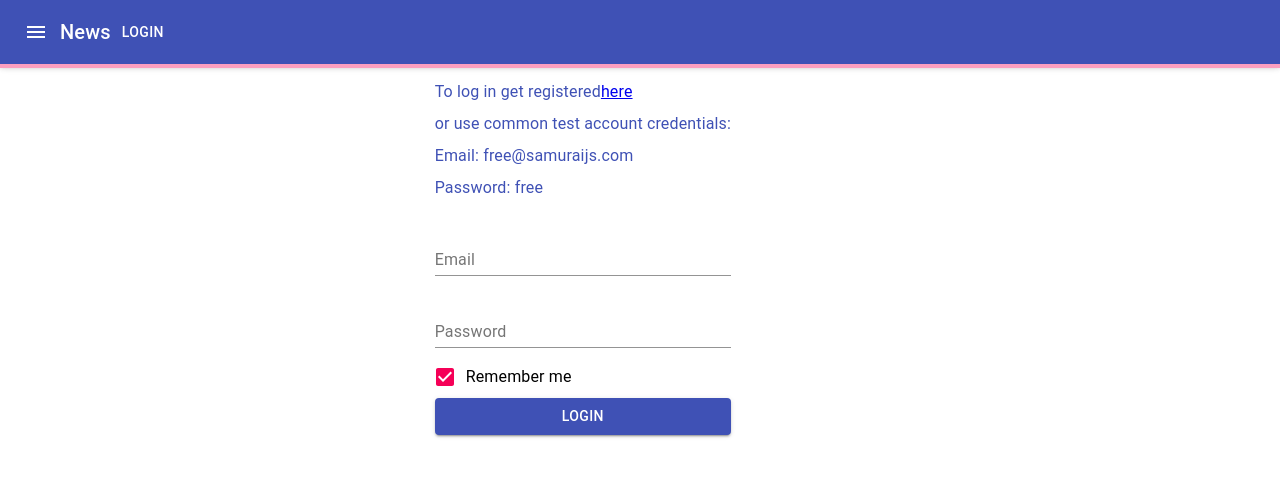
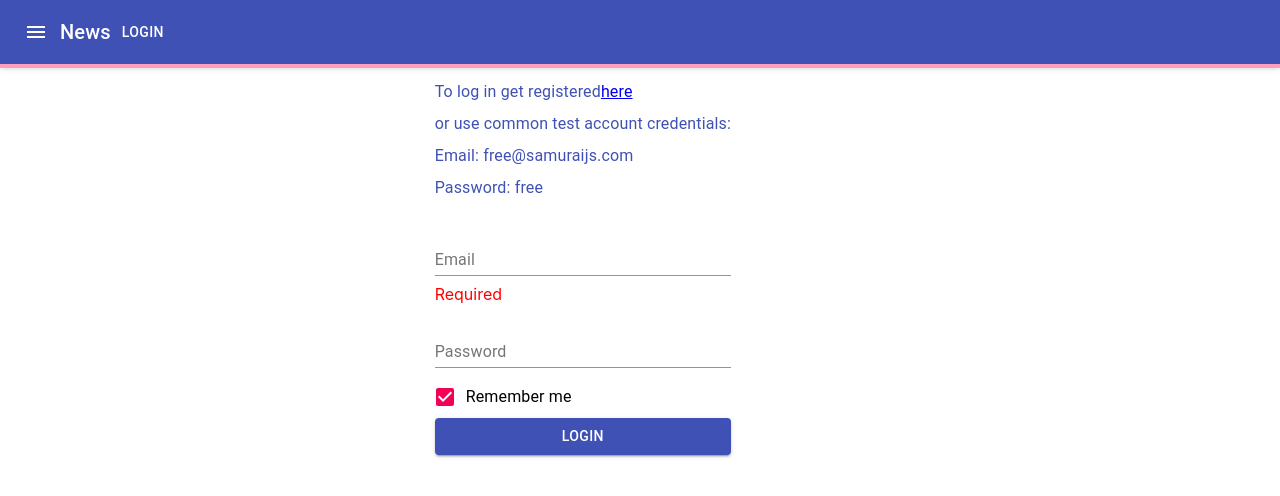
Before and after one commit to PavelMalta/it-incubator-todolist, a React (Create React App) app: page /login in a window 1280 px wide. Both pictures are taken after a click on the label "Remember me". Shown: the top 496 px of the page. Built offline with nearby package versions, Linux system fonts and the light colour scheme.

Commit message:
add validate for email

```diff
--- a/src/features/Login/Login.tsx
+++ b/src/features/Login/Login.tsx
@@ -1,6 +1,12 @@
 import React from 'react'
 import {Checkbox, FormControl, FormControlLabel, FormGroup, FormLabel, TextField, Button, Grid} from '@material-ui/core'
 import {useFormik} from "formik";
+
+type FormikErrorType = {
+    email?: string
+    password?: string
+    rememberMe?: boolean
+}
 
 export const Login = () => {
 
@@ -9,6 +15,15 @@ export const Login = () => {
             email: '',
             password: '',
             rememberMe: false
+        },
+        validate: (values) => {
+            const errors: FormikErrorType = {};
+            if (!values.email) {
+                errors.email = 'Required';
+            } else if (!/^[A-Z0-9._%+-]+@[A-Z0-9.-]+\.[A-Z]{2,4}$/i.test(values.email)) {
+                errors.email = 'Invalid email address';
+            }
+            return errors;
         },
         onSubmit: values => {
             alert(JSON.stringify(values));
@@ -37,6 +52,7 @@ export const Login = () => {
                             onChange={formik.handleChange}
                             value={formik.values.email}
                         />
+                        {formik.errors.email ? <div style={{color: 'red'}}>{formik.errors.email}</div> : null }
                         <TextField
                             type="password"
                             label="Password"
```
Also changed, not shown: 1 other file (tests, documents, lock files or other folders).
